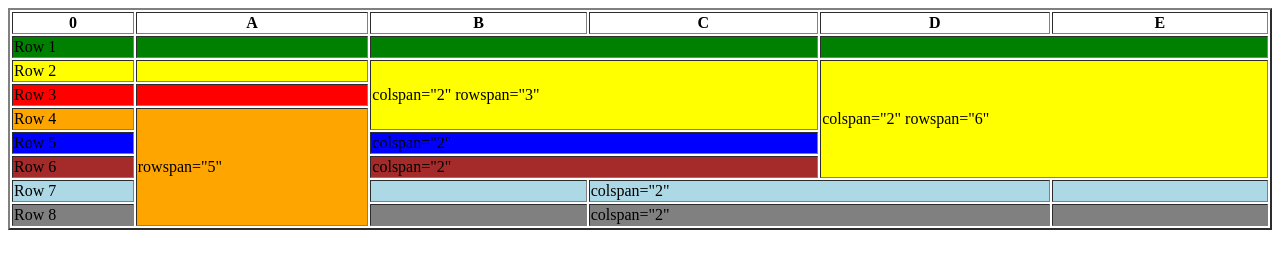
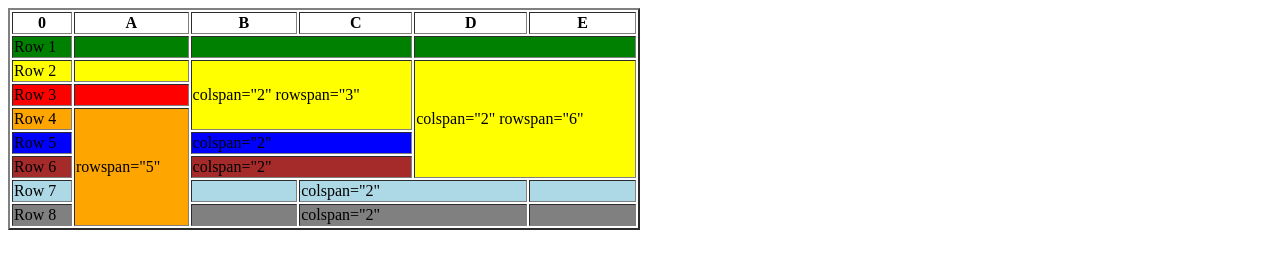
Before and after one commit to Ahsan-bashir/Web-Engineering, a plain HTML site: page Lab-3-Web-1294/Task 1.html in a window 1280 px wide. Drawn offline with Linux system fonts and the light colour scheme.

Commit message:
Width Changed

```diff
--- a/Lab-3-Web-1294/Task 1.html
+++ b/Lab-3-Web-1294/Task 1.html
@@ -6,7 +6,7 @@
     <title>Ahsan Bashir</title>
 </head>
 <body>
-    <table width="100%" border="2px" >
+    <table width="50%" border="2px" >
         <tr>
             <th>0</th>
             <th>A</th>
```
